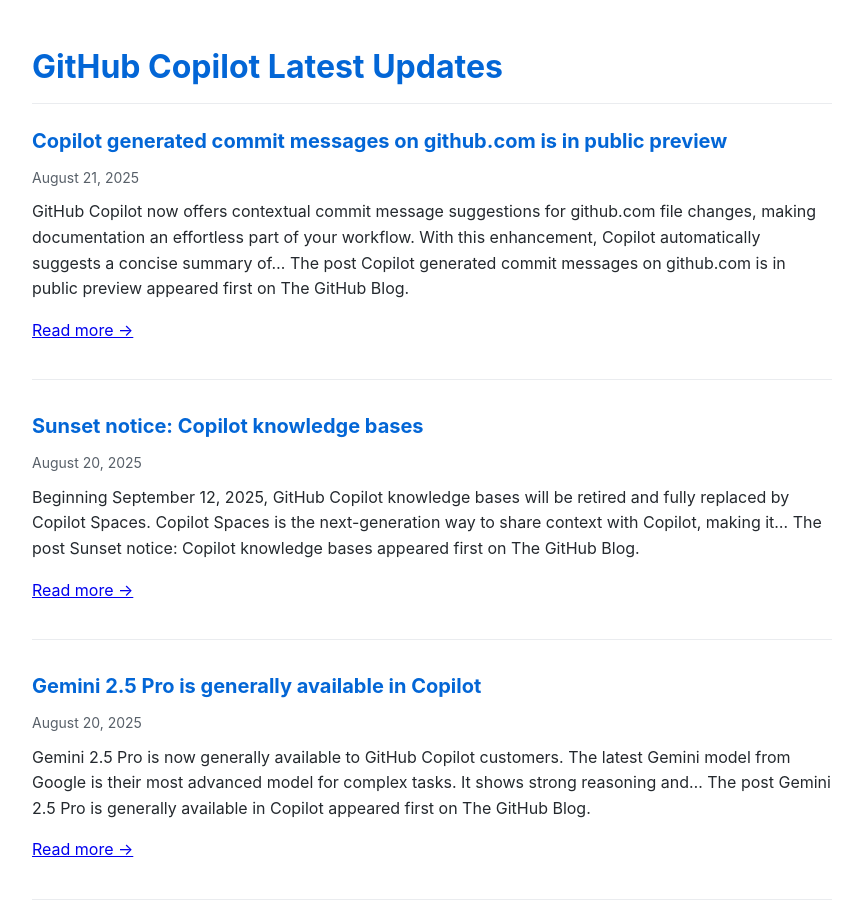
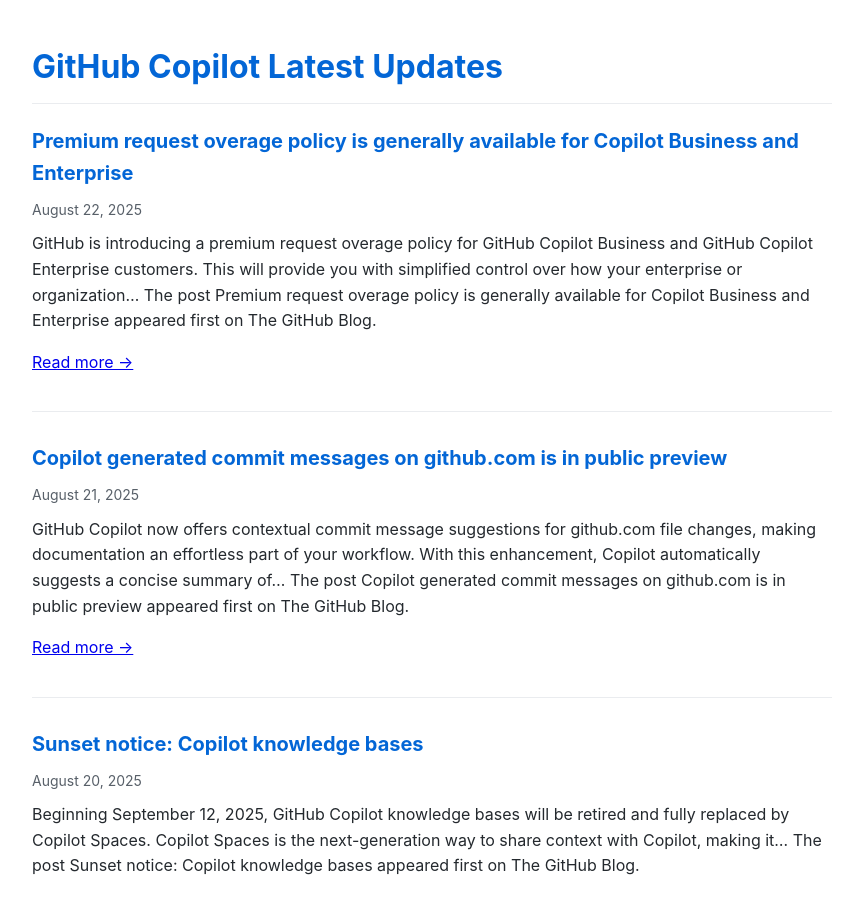
Before and after one commit to Oregand/oregand.github.io, a Jekyll site: the page copilot-feed.html, which Jekyll copies as it is, in a window 1280 px wide and 900 px high. Shown: the whole window, without its empty margins (208-1071 px from the left). Built offline with Jekyll 4.4.1, drawn with Linux system fonts in a browser that asks for light colours; some of the changed text lies outside the part shown.

Commit message:
Update RSS feed

```diff
--- a/copilot-feed.html
+++ b/copilot-feed.html
@@ -62,6 +62,19 @@
 </head>
 <body>
   <h1>GitHub Copilot Latest Updates</h1>
+
+  <div class="feed-item">
+    <div class="feed-title">
+      <a href="https://github.blog/changelog/2025-08-22-premium-request-overage-policy-is-generally-available-for-copilot-business-and-enterprise" target="_blank">Premium request overage policy is generally available for Copilot Business and Enterprise</a>
+    </div>
+    <div class="feed-date">August 22, 2025</div>
+    <div class="feed-description">
+      GitHub is introducing a premium request overage policy for GitHub Copilot Business and GitHub Copilot Enterprise customers. This will provide you with simplified control over how your enterprise or organization&#8230;
+The post Premium request overage policy is generally available for Copilot Business and Enterprise appeared first on The GitHub Blog.
+
+      <p><a href="https://github.blog/changelog/2025-08-22-premium-request-overage-policy-is-generally-available-for-copilot-business-and-enterprise" target="_blank">Read more →</a></p>
+    </div>
+  </div>
 
   <div class="feed-item">
     <div class="feed-title">
@@ -180,21 +193,8 @@ The post GPT-5 mini now available in GitHub Copilot in public preview appeared f
     </div>
   </div>
 
-  <div class="feed-item">
-    <div class="feed-title">
-      <a href="https://github.blog/changelog/2025-08-13-add-repositories-to-spaces" target="_blank">Copilot Spaces supports adding entire repositories</a>
-    </div>
-    <div class="feed-date">August 13, 2025</div>
-    <div class="feed-description">
-      What&#8217;s New You can now add entire repositories to your spaces. Get up and running faster when you&#8217;re exploring unfamiliar codebases or need comprehensive context across your project. Key benefits&#8230;
-The post Copilot Spaces supports adding entire repositories appeared first on The GitHub Blog.
-
-      <p><a href="https://github.blog/changelog/2025-08-13-add-repositories-to-spaces" target="_blank">Read more →</a></p>
-    </div>
-  </div>
-
   <div class="update-info">
-    Feed last updated: August 22, 2025 at 12:01 PM
+    Feed last updated: August 23, 2025 at 12:02 AM
   </div>
 </body>
 </html>
```
